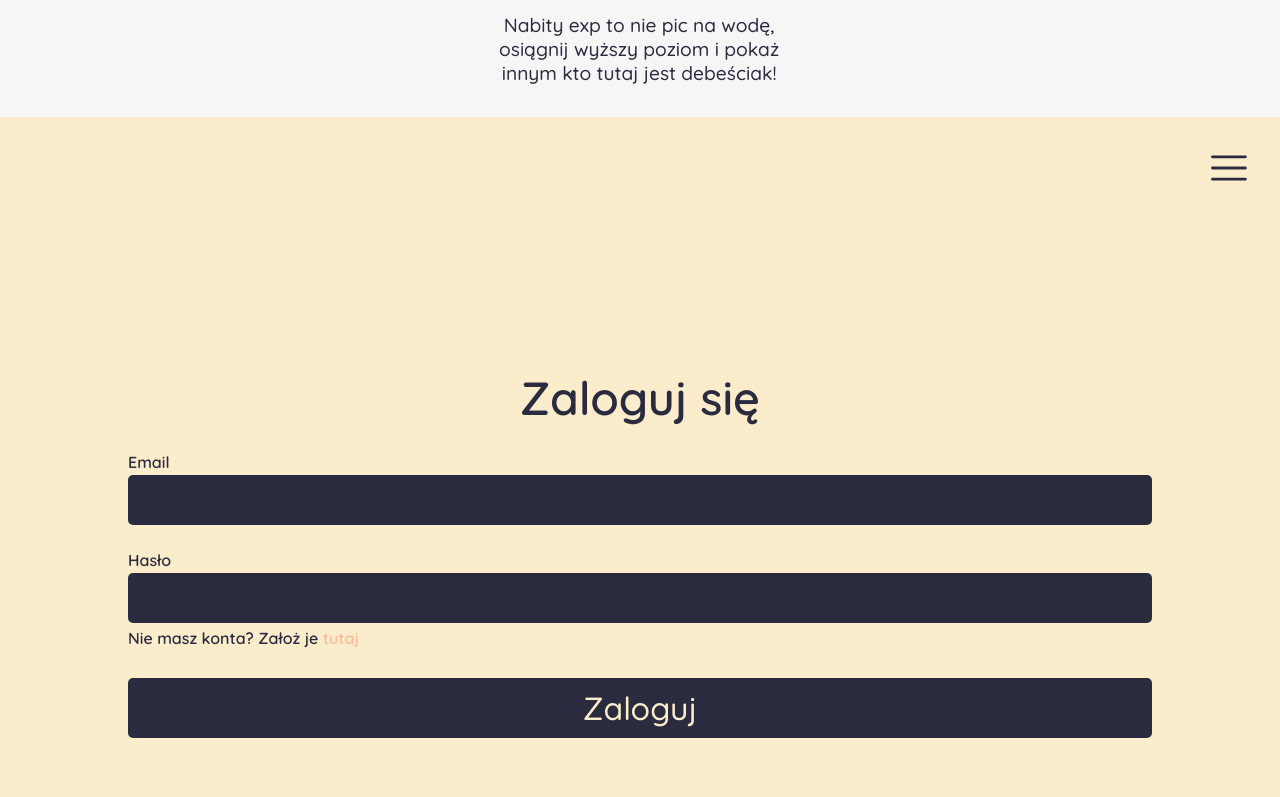
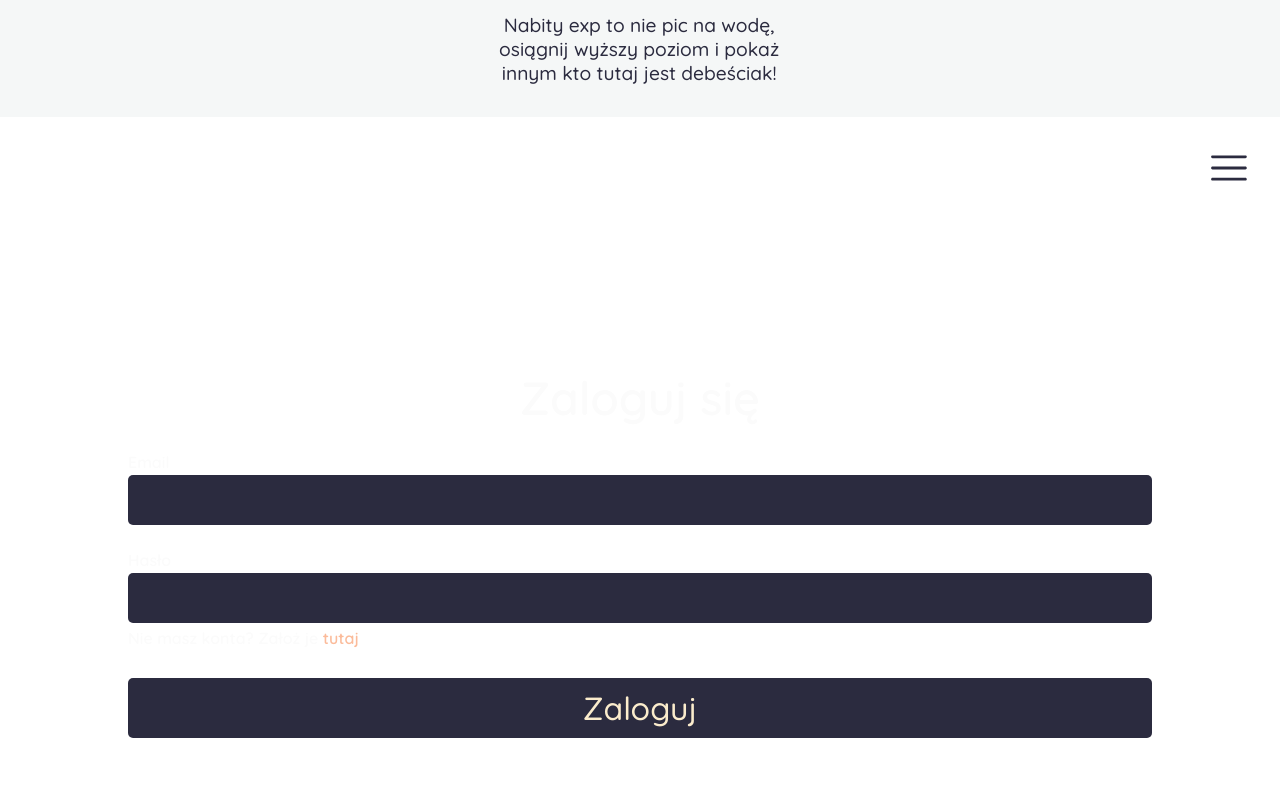
Before and after one commit to infoshareacademy/jfddr1-maklowiczeprogramowania-app, a React (Create React App) app: page / in a window 1280 px wide. Shown: the part 3323-4120 px from the top of the page. Built offline with nearby package versions, Linux system fonts and the light colour scheme.

Commit message:
Varriables used

```diff
--- a/src/components/MobileViewTemplate.jsx
+++ b/src/components/MobileViewTemplate.jsx
@@ -6,8 +6,8 @@ import HamburgerMenuSrc from "../img/radix-icons_hamburger-menu-dark.svg";
 const MainContainer = styled.main`
   display: flex;
   flex-direction: column;
-  background: #fbeccc;
-  color: #2b2b3f;
+  background: var(--light-clr);
+  color: var(--dark-clr);
   font-weight: 600;
   width: 100vw;
   height: 100vh;
```
